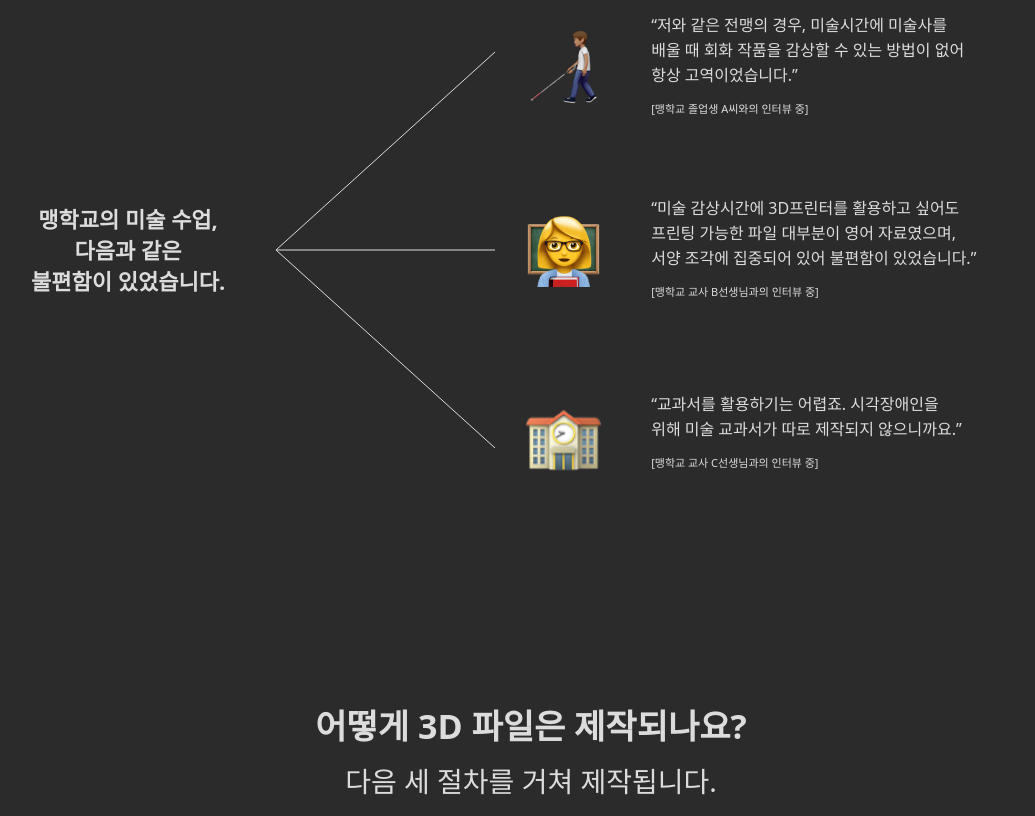
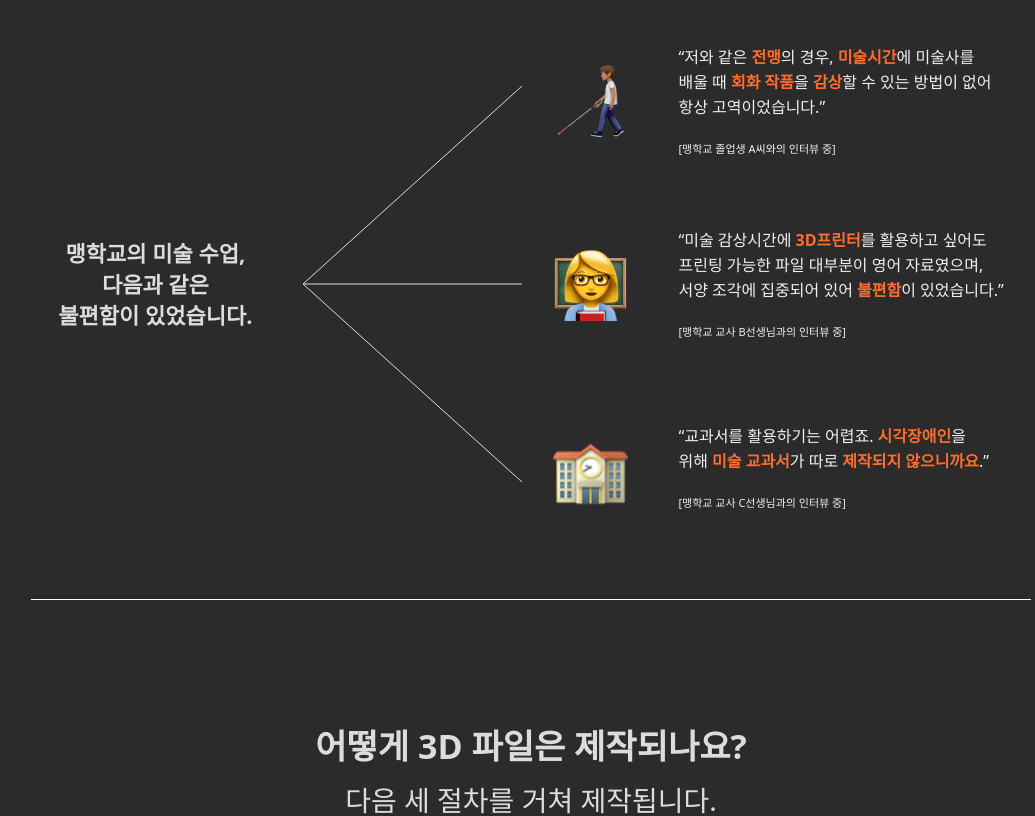
Before and after one commit to MeganMagic/touch-art-archive, a React (Create React App) app: page /about in a window 1280 px wide. Shown: the part 1000-1816 px from the top of the page, without its empty margins (189-1224 px from the left). Built offline with nearby package versions, Linux system fonts and the light colour scheme.

Commit message:
about style 수정

```diff
--- a/src/routes/About.tsx
+++ b/src/routes/About.tsx
@@ -1,4 +1,6 @@
 import { useSelector } from 'react-redux';
+
+import MoveTopButton from '../components/MoveTopButton';
 import Logo from '../components/Logo';
 import { LanguageState, LanguageType, LANG_KO } from '../language'
 
@@ -11,6 +13,11 @@ const About = () => {
         <Slide2 language={language} />
         <Slide3 language={language} />
         <Slide4 language={language} />
+
+        <div className="About__controller">
+            <button className="top"></button>
+            <button className="bottom"></button>
+        </div>
     </div>;
 
     return element;
@@ -64,6 +71,7 @@ const Slide2 : React.FC<SlideProps> = ({ language }) => {
         }
         </div>
 
+        <div className="h-100p flex flex-ai-c">
         <div className="content flex flex-ai-c">
             <div className="col col-1 flex flex-ai-c" style={{fontSize : "22px", lineHeight:"31px", fontWeight: 700}}>
             {
@@ -85,20 +93,21 @@ const Slide2 : React.FC<SlideProps> = ({ language }) => {
                     <img className="emoji" src={require('../data/about_2_1.png').default} />
 
                     <div>
-                        <div>
                         {
                             language === LANG_KO ?
-                            "“저와 같은 전맹의 경우, 미술시간에 미술사를\n배울 때 회화 작품을 감상할 수 있는 방법이 없어 \n항상 고역이었습니다.”" :
-                            "“For blinds like me, It felt like torture as we have\nno idea how to feel art works in art classes.”"
+                            <p>
+                                “저와 같은 <em>전맹</em>의 경우, <em>미술시간</em>에 미술사를<br/>배울 때 <em>회화 작품</em>을 <em>감상</em>할 수 있는 방법이 없어<br/>항상 고역이었습니다.”
+                            </p>
+                            :
+                            <p>
+                                “For <em>blinds</em> like me, It felt like torture as we have<br/>no idea how to <em>feel art works</em> in <em>art classes</em>.”
+                            </p>
                         }
-                        </div>
-                        <div style={{fontSize: "11px", marginTop: '8px'}}>
                         {
                             language === LANG_KO ?
-                            "[맹학교 졸업생 A씨와의 인터뷰 중]":
-                            "[Interviewing blind school graduated student A]"
+                            <p className="caption">[맹학교 졸업생 A씨와의 인터뷰 중]</p>:
+                            <p className="caption">[Interviewing blind school graduated student A]</p>
                         }
-                        </div>
                     </div>
                 </div>
 
@@ -106,20 +115,23 @@ const Slide2 : React.FC<SlideProps> = ({ language }) => {
                     <img className="emoji" src={require('../data/about_2_2.png').default} />
 
                     <div>
-                        <div>
                         {
                             language === LANG_KO ?
-                            "“미술 감상시간에 3D프린터를 활용하고 싶어도\n프린팅 가능한 파일 대부분이 영어 자료였으며,\n서양 조각에 집중되어 있어 불편함이 있었습니다.”" :
-                            "“Though we want to use 3D printings in art classes, most of the printable files are english and focused only on western sculptures.”"
+                            <p>
+                                “미술 감상시간에 <em>3D프린터</em>를 활용하고 싶어도<br/>프린팅 가능한 파일 대부분이 영어 자료였으며,<br/>서양 조각에 집중되어 있어 <em>불편함</em>이 있었습니다.”
+                            </p>
+                            :
+                            <p>
+                                “Though we want to use <em>3D printings</em> in art<br/>classes, most of the printable files are english<br/>and focused only on western sculptures.”
+                            </p>
                         }
-                        </div>
-                        <div style={{fontSize: "11px", marginTop: '8px'}}>
+
                         {
                             language === LANG_KO ?
-                            "[맹학교 교사 B선생님과의 인터뷰 중]":
-                            "[Interviewing blind schol teacher B]"
+                            <p className="caption">[맹학교 교사 B선생님과의 인터뷰 중]</p>
+                            :
+                            <p className="caption">[Interviewing blind schol teacher B]</p>
                         }
-                        </div>
                     </div>
                 </div>
 
@@ -127,24 +139,26 @@ const Slide2 : React.FC<SlideProps> = ({ language }) => {
                     <img className="emoji" src={require('../data/about_2_3.png').default} />
 
                     <div>
-                        <div>
                         {
                             language === LANG_KO ?
-                            "“교과서를 활용하기는 어렵죠. 시각장애인을\n위해 미술 교과서가 따로 제작되지 않으니까요.”" :
-                            "“It is hard to use textbooks as there is no art\ntextbooks especially made for blinds.”"
+                            <p>
+                                “교과서를 활용하기는 어렵죠. <em>시각장애인</em>을<br/>위해 <em>미술 교과서</em>가 따로 <em>제작되지 않으니까요</em>.”
+                            </p>
+                            :
+                            <p>
+                                “It is hard to use <em>textbooks</em> as there is no art\ntextbooks especially made for <em>blinds</em>.”
+                            </p>
                         }
-                        </div>
-                        <div style={{fontSize: "11px", marginTop: '8px'}}>
                         {
                             language === LANG_KO ?
-                            "[맹학교 교사 C선생님과의 인터뷰 중]":
-                            "[Interviewing blind schol teacher C]"
+                            <p className="caption">[맹학교 교사 C선생님과의 인터뷰 중]</p>:
+                            <p className="caption">[Interviewing blind schol teacher C]</p>
                         }
-                        </div>
                     </div>
                 </div>
             </div>
         </div>
+    </div>
     </div>
     );
 }
@@ -159,7 +173,7 @@ const Slide3 : React.FC<SlideProps> = ({language}) => {
                 "And how are these 3D files made?"
             }
             </div>
-            <div className="title" style={{top: '160px', fontSize: "28px", fontWeight: 400}}>
+            <div className="title sub">
             {
                 language === LANG_KO ?
                 "다음 세 절차를 거쳐 제작됩니다." :
@@ -189,39 +203,43 @@ const Slide4 : React.FC<SlideProps> = ({ language }) => {
                 <div>”</div>
             </div>
 
-            <div className="quotation" >
             {
                 language === LANG_KO ?
-                "제가 그림을 봤다고 말할 수는 없겠지만\n한 가지 확실한 것은, 이걸 만지며\n이 그림에 대한 질문이 계속 떠오른다는 거에요" :
-                "I can't say I literarilly saw the picture. But\none thing for sure is that I keep questioning\nmyself about the picture as I touch it."
+                <p className="quotation">
+                    제가 그림을 봤다고 말할 수는 없겠지만<br/>한 가지 확실한 것은, 이걸 만지며<br/>이 그림에 대한 <em>질문</em>이 계속 떠오른다는 거에요
+                </p>
+                :
+                <p className="quotation">
+                    I can't say I literarilly saw the picture. But<br/>one thing for sure is that I keep <em>questioning</em><br/>myself about the picture as I touch it.
+                </p>
             }
-            </div>
 
-            <div className="quotationRef">
             {
                 language === LANG_KO ?
-                "[맹학교 졸업생 A씨와의 프로토타입 테스팅 중]" : "[Mr.A Graduate of school for the blind prototype testing]"
+                <p className="caption">[맹학교 졸업생 A씨와의 프로토타입 테스팅 중]</p>
+                :
+                <p className="caption">[Mr.A Graduate of school for the blind prototype testing]</p>
             }
-            </div>
         </div>
 
-        <div style={{width: "220px", height: "1px", backgroundColor : "#FFFFFF", marginTop : "93px", marginBottom: "80px"}}>
-        </div>
+        <div className="divider"></div>
 
-        <div>
-            <div style={{color : "#EFEFEF", textAlign:"center", marginBottom: "20px"}}>
+        <div style={{fontSize : "22px", lineHeight : "31px", color : "#FFFFFF", fontWeight: 300}}>
+            <div style={{textAlign:"center", marginBottom: "20px", fontWeight: 600}}>
             {
                 language === LANG_KO ? '문의' : "Contact"
             }
             </div>
 
-            <div className="flex" style={{color:"#EFEFEF", lineHeight:"30px"}}>
-                <div style={{marginRight : "20px"}}>Mail<br/>Tel</div>
+            <div className="flex">
+                <div style={{marginRight : "40px", textAlign: "right"}}>Mail<br/>Tel</div>
                 <div>seasoningsijoon@gmail.com<br/>01041163426</div>
             </div>
 
         </div>
 
+        <MoveTopButton />
+
     </div>
     );
 }
--- a/src/scss/_About.scss
+++ b/src/scss/_About.scss
@@ -13,34 +13,50 @@
         min-height: 600px;
 
         display: flex;
+        flex-direction: column;
         justify-content: center;
         align-items: center;
 
         position: relative;
+        border-bottom: 1px white solid;
 
         .title {
-            position : absolute;
-            top : 100px;
-            width: 100%;
+            position : relative;
+            margin-top : 120px;
 
             color : $light-gray;
             font-size: 34px;
             font-weight: 600;
             text-align: center;
-            // margin-bottom: ;
+
+            &.sub {
+                margin-top : 10px;
+                font-size: 28px;
+                font-weight: 400;
+            }
         }
         .content {
             color : $light-gray;
-            .em {
+            height: 100%;
+
+            p {
+                font-size : 16px;
+                color : #EFEFEF;
+                font-weight: 400;
+            }
+            em {
                 font-weight: 700;
                 color : $orange;
+                font-style: normal;
+            }
+            .caption{
+                font-size: 11px;
             }
         }
     }
 }
 #slide-1{
     .content {
-        margin-top : 100px;
         .Logo {
             position: relative;
             top : 0%;
@@ -75,7 +91,6 @@
     .content {
         width: 100%;
         height : 550px;
-        margin-top : 100px;
         .col {
             height : 100%;
             white-space: pre-line;
@@ -108,7 +123,6 @@
     .content {
         height : 100%;
         img {
-            margin-top : 100px;
             width : 100%;
         }
     }
@@ -116,28 +130,50 @@
 
 #slide-4 {
     flex-direction: column;
-    height : auto;
-    margin-bottom : 120px;
+    justify-content: flex-start;
+    height : 1360px;
+    .content {
+        height : auto;
+    }
+
+    .title-img{
+        margin-top: 170px;
+        margin-bottom: 50px;
+    }
 
     .quotationMark {
-        width : 360px;
+        width : 400px;
         justify-content: space-between;
         font-size: 20px;
         font-weight: 400;
         position: relative;
-        top: 20px;
+        top: 40px;
     }
     .quotation {
         font-size: 20px;
         line-height: 31px;
         font-weight: 400;
-        white-space: pre-line;
+
         text-align: center;
-        margin-bottom : 30px;
+        // margin-bottom : 30px;
     }
-    .quotationRef {
+    .caption {
         text-align: center;
-        font-size: 11px;
         font-weight: 200;
     }
+
+    .divider {
+        width : 220px;
+        min-height: 1px;
+        height: 1px;
+        background-color: #ffffff;
+        margin : 93px auto 80px auto;
+    }
+
+    button.button__moveToTop{
+        position : relative;
+        bottom : 0px;
+        right : 0px;
+        margin-top : 80px;
+    }
 }
```
